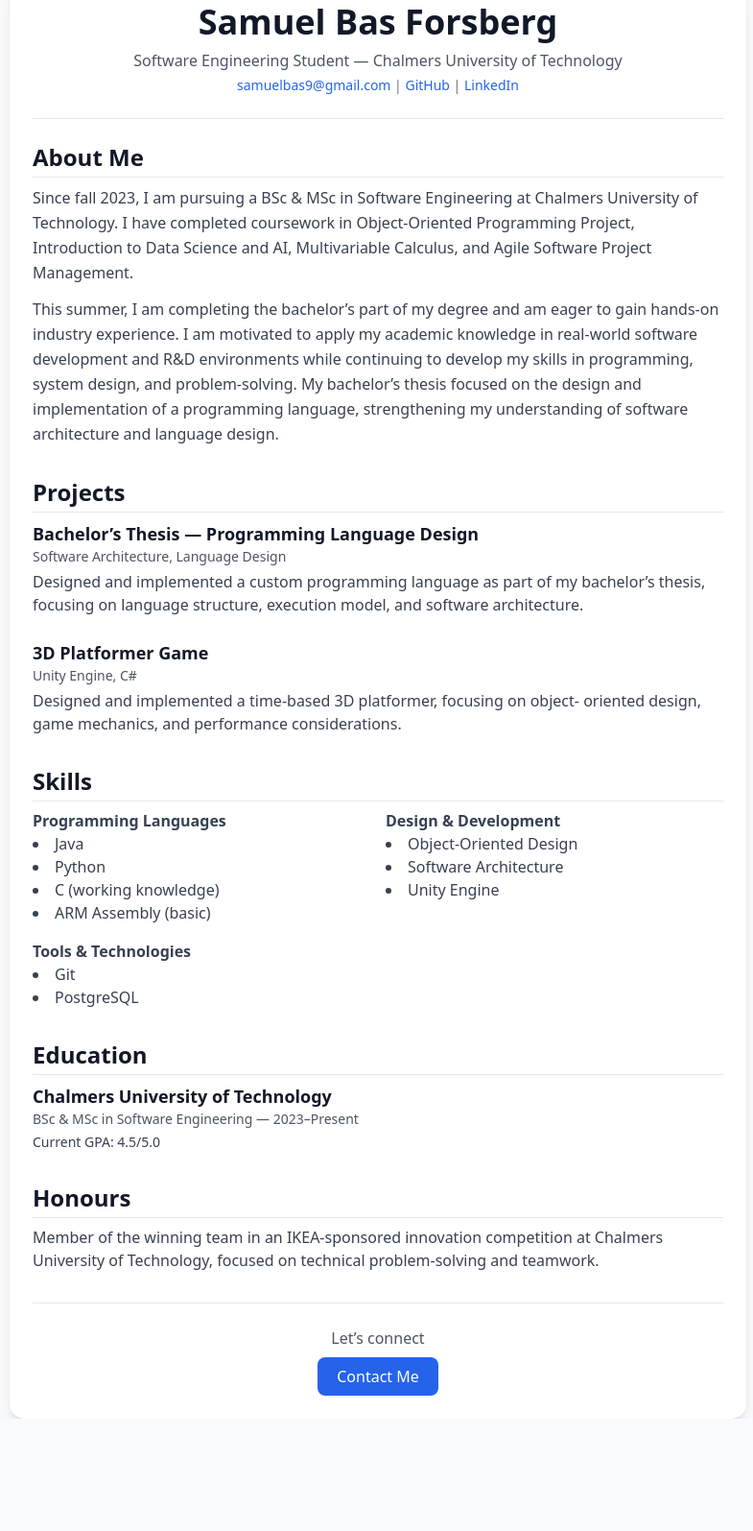
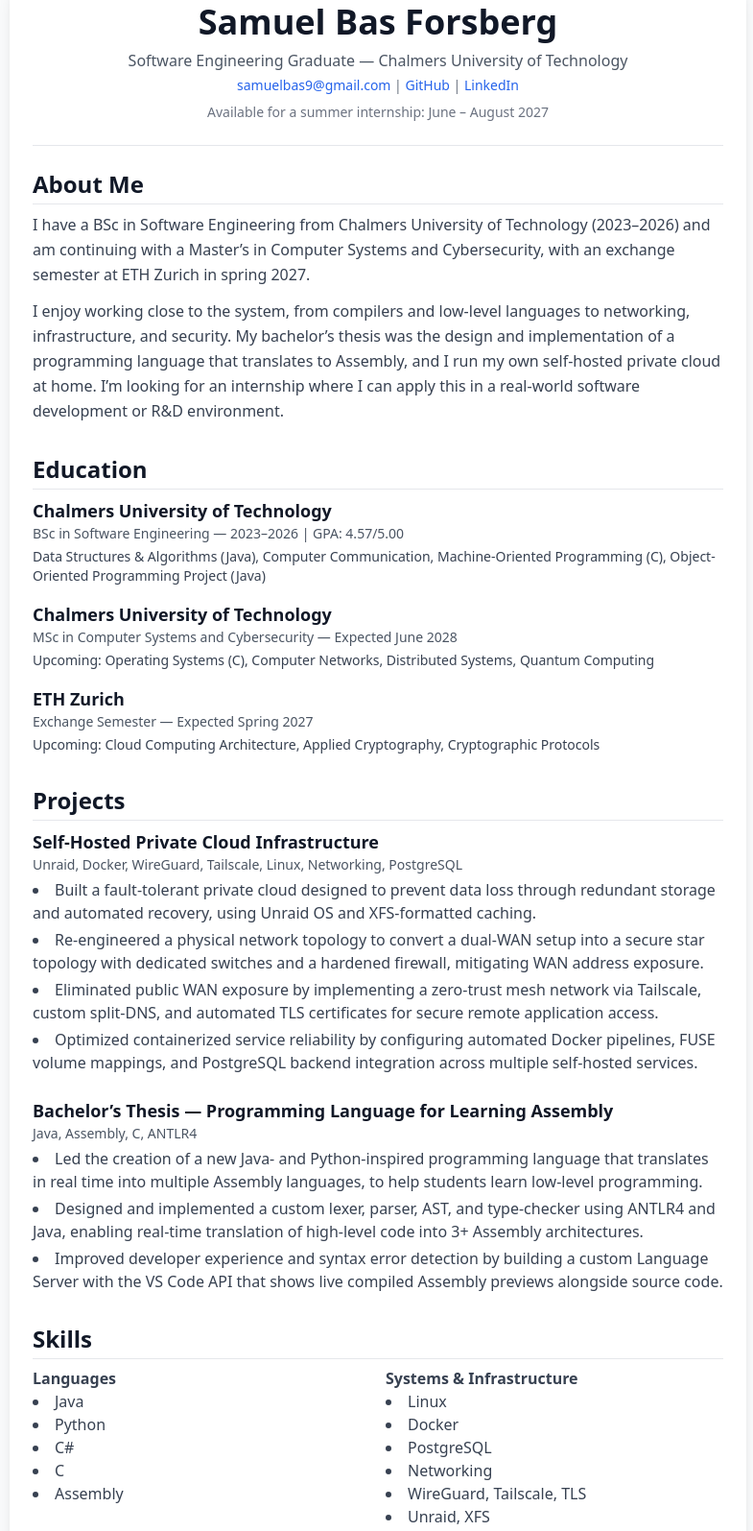
Before and after one commit to flebbis/resume, a plain HTML site: page index.html in a window 1280 px wide. Shown: the part 61-1656 px from the top of the page at 96% size, without its empty margins (246-1031 px from the left). Before the commit the page ends 1539 px from the top, so only its background shows below. Drawn offline with nearby package versions, Linux system fonts and the light colour scheme.

Commit message:
Revise resume details and project descriptions
Updated personal information and project details in the resume.

```diff
--- a/index.html
+++ b/index.html
@@ -13,7 +13,7 @@
       <header class="text-center border-b pb-6 mb-6">
         <h1 class="text-4xl font-bold">Samuel Bas Forsberg</h1>
         <p class="text-gray-600 mt-2">
-          Software Engineering Student — Chalmers University of Technology
+          Software Engineering Graduate — Chalmers University of Technology
         </p>
         <p class="text-gray-500 text-sm mt-1">
           <a href="mailto:samuelbas9@gmail.com" class="text-blue-600 hover:underline">
@@ -31,47 +31,117 @@
             LinkedIn
           </a>
         </p>
+        <p class="text-gray-500 text-sm mt-2">
+          Available for a summer internship: June – August 2027
+        </p>
       </header>
 
       <section class="mb-8">
         <h2 class="text-2xl font-semibold mb-2 border-b pb-1">About Me</h2>
         <p class="text-gray-700 leading-relaxed">
-          Since fall 2023, I am pursuing a BSc & MSc in Software Engineering at
-          Chalmers University of Technology. I have completed coursework in
-          Object-Oriented Programming Project, Introduction to Data Science and AI,
-          Multivariable Calculus, and Agile Software Project Management.
+          I have a BSc in Software Engineering from Chalmers University of
+          Technology (2023–2026) and am continuing with a Master’s in Computer
+          Systems and Cybersecurity, with an exchange semester at ETH Zurich in
+          spring 2027.
         </p>
         <p class="text-gray-700 leading-relaxed mt-3">
-          This summer, I am completing the bachelor’s part of my degree and am eager
-          to gain hands-on industry experience. I am motivated to apply my academic
-          knowledge in real-world software development and R&D environments while
-          continuing to develop my skills in programming, system design, and
-          problem-solving. My bachelor’s thesis focused on the design and
-          implementation of a programming language, strengthening my understanding
-          of software architecture and language design.
+          I enjoy working close to the system, from compilers and low-level
+          languages to networking, infrastructure, and security. My bachelor’s
+          thesis was the design and implementation of a programming language that
+          translates to Assembly, and I run my own self-hosted private cloud at
+          home. I’m looking for an internship where I can apply this in a
+          real-world software development or R&amp;D environment.
         </p>
+      </section>
+
+      <section class="mb-8">
+        <h2 class="text-2xl font-semibold mb-2 border-b pb-1">Education</h2>
+
+        <div class="mb-4">
+          <h3 class="text-lg font-semibold">Chalmers University of Technology</h3>
+          <p class="text-gray-600 text-sm">
+            BSc in Software Engineering — 2023–2026 | GPA: 4.57/5.00
+          </p>
+          <p class="text-gray-700 text-sm mt-1">
+            Data Structures &amp; Algorithms (Java), Computer Communication,
+            Machine-Oriented Programming (C), Object-Oriented Programming Project
+            (Java)
+          </p>
+        </div>
+
+        <div class="mb-4">
+          <h3 class="text-lg font-semibold">Chalmers University of Technology</h3>
+          <p class="text-gray-600 text-sm">
+            MSc in Computer Systems and Cybersecurity — Expected June 2028
+          </p>
+          <p class="text-gray-700 text-sm mt-1">
+            Upcoming: Operating Systems (C), Computer Networks, Distributed
+            Systems, Quantum Computing
+          </p>
+        </div>
+
+        <div>
+          <h3 class="text-lg font-semibold">ETH Zurich</h3>
+          <p class="text-gray-600 text-sm">Exchange Semester — Expected Spring 2027</p>
+          <p class="text-gray-700 text-sm mt-1">
+            Upcoming: Cloud Computing Architecture, Applied Cryptography,
+            Cryptographic Protocols
+          </p>
+        </div>
       </section>
 
       <section class="mb-8">
         <h2 class="text-2xl font-semibold mb-2 border-b pb-1">Projects</h2>
 
         <div class="mb-6">
-          <h3 class="text-lg font-semibold">Bachelor’s Thesis — Programming Language Design</h3>
-          <p class="text-gray-600 text-sm">Software Architecture, Language Design</p>
-          <p class="text-gray-700 mt-1">
-            Designed and implemented a custom programming language as part of my
-            bachelor’s thesis, focusing on language structure, execution model, and
-            software architecture.
+          <h3 class="text-lg font-semibold">Self-Hosted Private Cloud Infrastructure</h3>
+          <p class="text-gray-600 text-sm">
+            Unraid, Docker, WireGuard, Tailscale, Linux, Networking, PostgreSQL
           </p>
+          <ul class="list-disc list-inside text-gray-700 mt-1 space-y-1">
+            <li>
+              Built a fault-tolerant private cloud designed to prevent data loss
+              through redundant storage and automated recovery, using Unraid OS
+              and XFS-formatted caching.
+            </li>
+            <li>
+              Re-engineered a physical network topology to convert a dual-WAN
+              setup into a secure star topology with dedicated switches and a
+              hardened firewall, mitigating WAN address exposure.
+            </li>
+            <li>
+              Eliminated public WAN exposure by implementing a zero-trust mesh
+              network via Tailscale, custom split-DNS, and automated TLS
+              certificates for secure remote application access.
+            </li>
+            <li>
+              Optimized containerized service reliability by configuring
+              automated Docker pipelines, FUSE volume mappings, and PostgreSQL
+              backend integration across multiple self-hosted services.
+            </li>
+          </ul>
         </div>
 
         <div>
-          <h3 class="text-lg font-semibold">3D Platformer Game</h3>
-          <p class="text-gray-600 text-sm">Unity Engine, C#</p>
-          <p class="text-gray-700 mt-1">
-            Designed and implemented a time-based 3D platformer, focusing on object-
-            oriented design, game mechanics, and performance considerations.
-          </p>
+          <h3 class="text-lg font-semibold">Bachelor’s Thesis — Programming Language for Learning Assembly</h3>
+          <p class="text-gray-600 text-sm">Java, Assembly, C, ANTLR4</p>
+          <ul class="list-disc list-inside text-gray-700 mt-1 space-y-1">
+            <li>
+              Led the creation of a new Java- and Python-inspired programming
+              language that translates in real time into multiple Assembly
+              languages, to help students learn low-level programming.
+            </li>
+            <li>
+              Designed and implemented a custom lexer, parser, AST, and
+              type-checker using ANTLR4 and Java, enabling real-time translation
+              of high-level code into 3+ Assembly architectures.
+            </li>
+            <li>
+              Improved developer experience and syntax error detection by
+              building a custom Language Server with the VS Code API that shows
+              live compiled Assembly previews alongside source code.
+            </li>
+          </ul>
         </div>
       </section>
 
@@ -80,42 +150,48 @@
 
         <div class="grid grid-cols-1 md:grid-cols-2 gap-4 text-gray-700">
           <div>
-            <h4 class="font-semibold">Programming Languages</h4>
+            <h4 class="font-semibold">Languages</h4>
             <ul class="list-disc list-inside">
               <li>Java</li>
               <li>Python</li>
-              <li>C (working knowledge)</li>
-              <li>ARM Assembly (basic)</li>
+              <li>C#</li>
+              <li>C</li>
+              <li>Assembly</li>
             </ul>
           </div>
 
           <div>
-            <h4 class="font-semibold">Design & Development</h4>
+            <h4 class="font-semibold">Systems &amp; Infrastructure</h4>
             <ul class="list-disc list-inside">
-              <li>Object-Oriented Design</li>
-              <li>Software Architecture</li>
-              <li>Unity Engine</li>
+              <li>Linux</li>
+              <li>Docker</li>
+              <li>PostgreSQL</li>
+              <li>Networking</li>
+              <li>WireGuard, Tailscale, TLS</li>
+              <li>Unraid, XFS</li>
             </ul>
           </div>
 
           <div>
-            <h4 class="font-semibold">Tools & Technologies</h4>
+            <h4 class="font-semibold">Development</h4>
             <ul class="list-disc list-inside">
               <li>Git</li>
-              <li>PostgreSQL</li>
+              <li>ANTLR4</li>
+              <li>VS Code API</li>
             </ul>
           </div>
-        </div>
-      </section>
 
-      <section class="mb-8">
-        <h2 class="text-2xl font-semibold mb-2 border-b pb-1">Education</h2>
-        <div>
-          <h3 class="text-lg font-semibold">Chalmers University of Technology</h3>
-          <p class="text-gray-600 text-sm">
-            BSc & MSc in Software Engineering — 2023–Present
-          </p>
-          <p class="text-gray-700 text-sm mt-1">Current GPA: 4.5/5.0</p>
+          <div>
+            <h4 class="font-semibold">Computer Science</h4>
+            <ul class="list-disc list-inside">
+              <li>Data Structures &amp; Algorithms</li>
+              <li>Operating Systems</li>
+              <li>Distributed Systems</li>
+              <li>Computer Networks</li>
+              <li>Compilers</li>
+              <li>Databases</li>
+            </ul>
+          </div>
         </div>
       </section>
 
```
